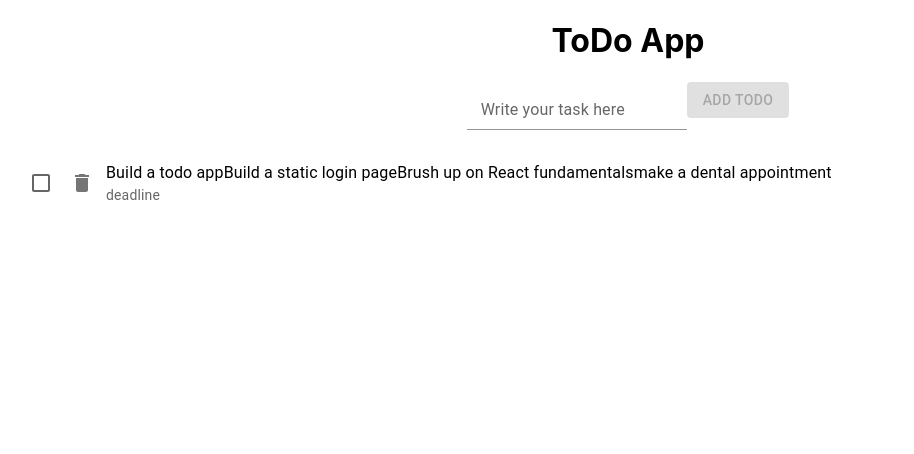
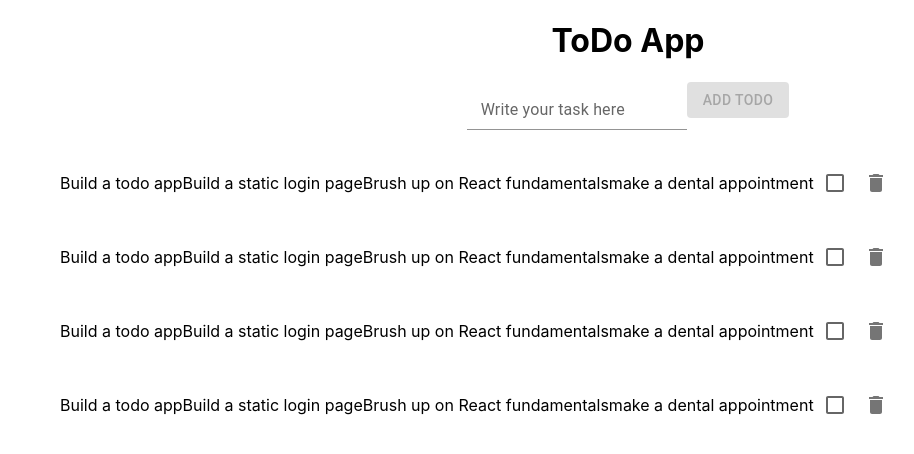
Before and after one commit to fwg-dev/to-do-app, a React (Create React App) app: page / in a window 1280 px wide. Shown: the top 454 px of the page, without its empty margins (12-926 px from the left). Built offline with nearby package versions, Linux system fonts and the light colour scheme.

Commit message:
mapped each todo to li element.

```diff
--- a/src/components/Todos.js
+++ b/src/components/Todos.js
@@ -4,15 +4,21 @@ import React from 'react';
 import Todo from './Todo';
 import { List, ListItem, ListItemText  } from '@mui/material';
 
-function Todos(props) {
+function Todos({todos}) {
 
   return (
     <List>
     <ListItem>
 
-    <Todo />
+    <ul>
+        {todos.map((todo) => (
+          <Todo todos={todos} />
+        ))}
+      </ul>
 
-     <ListItemText primary={props.todos} secondary="deadline"/>
+    {/* <Todo /> */}
+
+     {/* <ListItemText primary={props.todos} secondary="deadline"/> */}
 
      </ListItem>
     </List>
```
Also changed, not shown: 1 other file (tests, documents, lock files or other folders).
